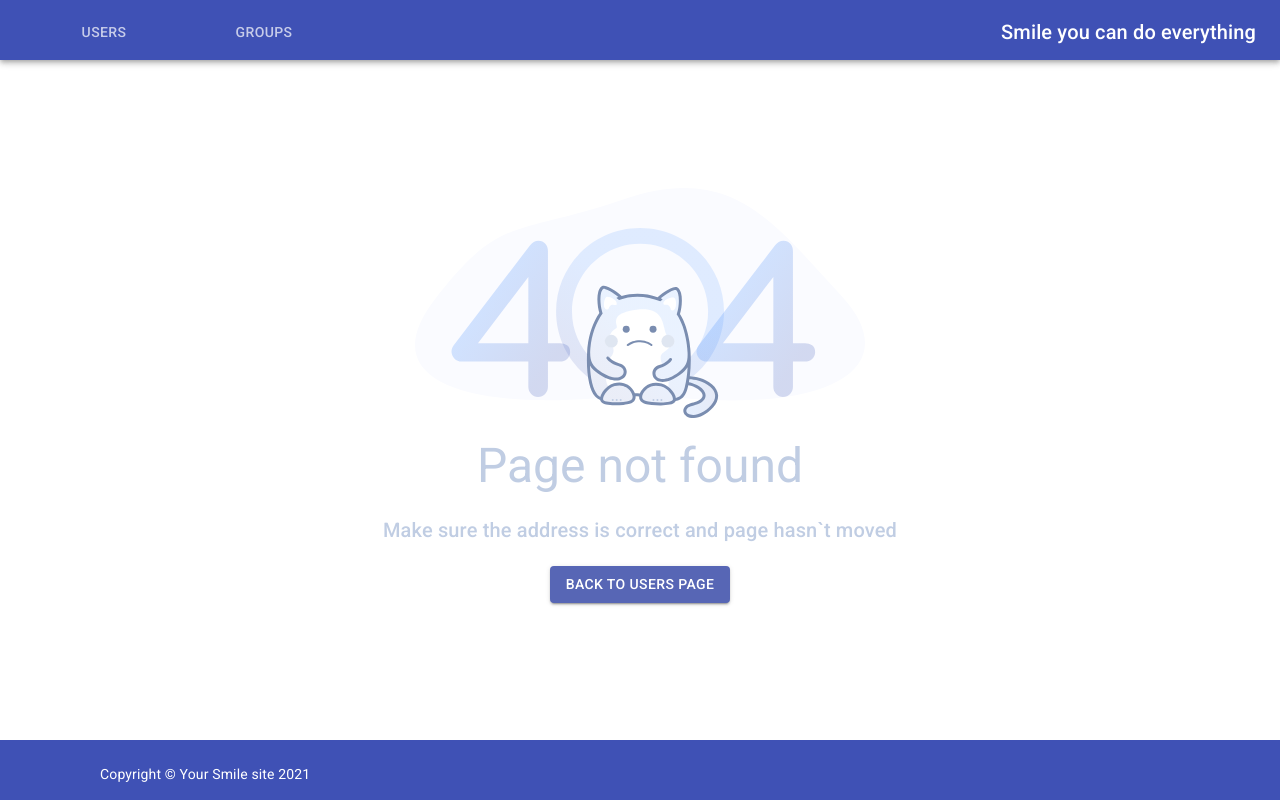
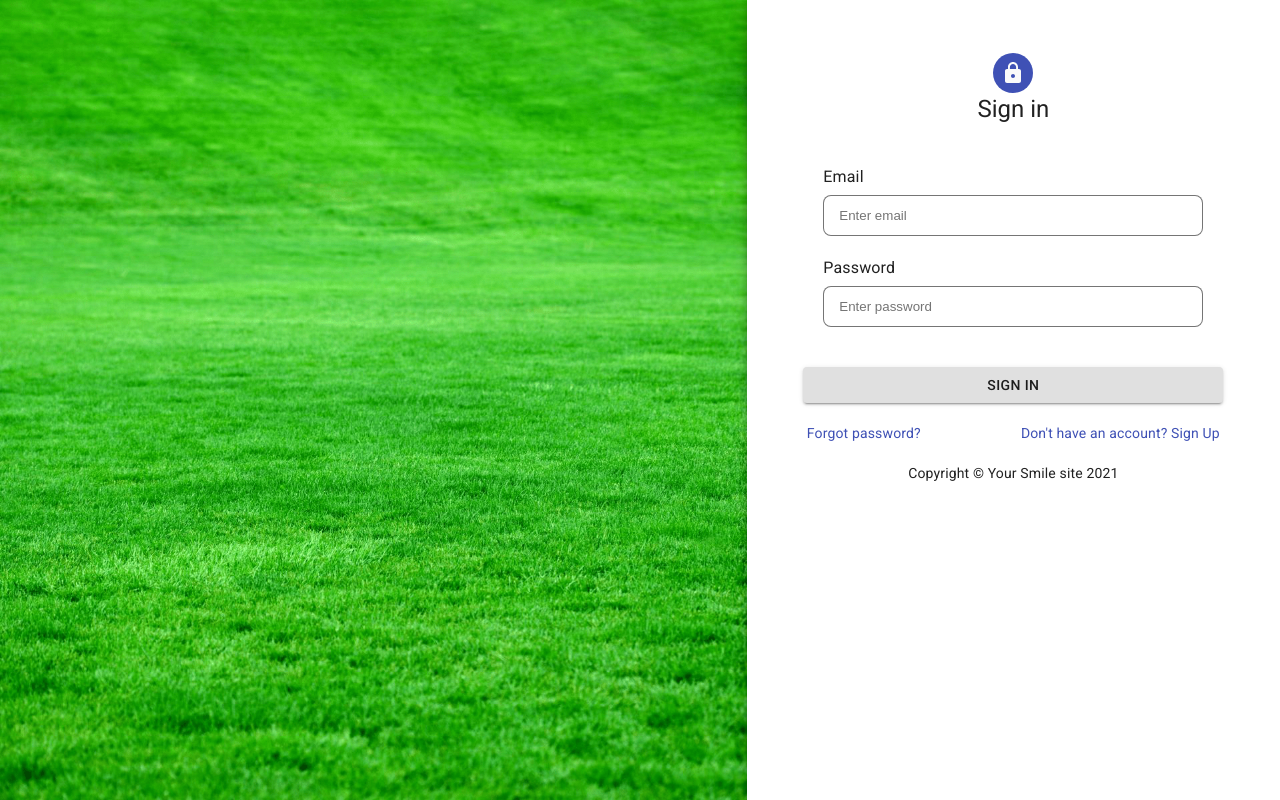
Before and after one commit to MrT1T/mern, a React (Create React App) app in the folder client/: page / in a window 1280 px wide. Before the commit this address had no page. Built offline with nearby package versions, Linux system fonts and the light colour scheme.

Commit message:
add signIn for front

```diff
--- a/client/src/App.js
+++ b/client/src/App.js
@@ -1,24 +1,8 @@
-import React from 'react';
-import { Route, Switch } from 'react-router-dom';
-import GroupsPage from './pages/groups';
-import UsersPage from './pages/users';
-import UserEditPage from './pages/user-edit';
-import Page from './component/page';
-import GroupEditPage from './pages/group-edit';
-import NotFound from './pages/not-found';
+import { useRoutes } from './hooks/use-routes';
 
 function App() {
-  return (
-    <Page>
-      <Switch>
-        <Route exact path="/users" component={UsersPage} />
-        <Route exact path="/user/:username" component={UserEditPage} />
-        <Route exact path="/groups" component={GroupsPage} />
-        <Route exact path="/group/:groupname" component={GroupEditPage} />
-        <Route exact path="/*" component={NotFound} />
-      </Switch>
-    </Page>
-  );
+  const routes = useRoutes(false);
+  return routes;
 }
 
 export default App;
--- /dev/null
+++ b/client/src/component/copyright/index.js
@@ -0,0 +1,17 @@
+import React from 'react';
+import { Typography } from '@material-ui/core';
+import PropTypes from 'prop-types';
+
+const Copyright = ({ className }) => (
+  <>
+    <Typography className={className} variant="body2">
+      Copyright &#169; Your Smile site 2021
+    </Typography>
+  </>
+);
+
+export default Copyright;
+
+Copyright.propTypes = {
+  className: PropTypes.string
+};
--- a/client/src/component/edit-field/index.js
+++ b/client/src/component/edit-field/index.js
@@ -17,6 +17,8 @@ const EditField = ({
   placeholder,
   value,
   name,
+  classNameInput,
+  type,
   onChange,
   error
 }) => {
@@ -27,6 +29,8 @@ const EditField = ({
         {fieldLabel}
       </Typography>
       <Input
+        type={type}
+        className={classNameInput}
         value={value}
         name={name}
         placeholder={placeholder}
@@ -42,7 +46,9 @@ export default EditField;
 EditField.propTypes = {
   fieldLabel: PropTypes.string,
   onChange: PropTypes.func,
+  classNameInput: PropTypes.string,
   value: PropTypes.string,
+  type: PropTypes.string,
   name: PropTypes.string,
   error: PropTypes.oneOfType([PropTypes.string, PropTypes.bool]),
   placeholder: PropTypes.string
--- a/client/src/component/input/index.js
+++ b/client/src/component/input/index.js
@@ -1,6 +1,7 @@
 import React from 'react';
 import PropTypes from 'prop-types';
 import { makeStyles } from '@material-ui/core';
+import classNames from 'classnames';
 
 const useStyles = makeStyles({
   input: {
@@ -15,6 +16,8 @@ export default function Input({
   name,
   value = '',
   placeholder = '',
+  className = '',
+  type = 'text',
   onChange
 }) {
   const classes = useStyles();
@@ -26,7 +29,8 @@ export default function Input({
     <input
       name={name}
       value={value}
-      className={classes.input}
+      type={type}
+      className={classNames(classes.input, className)}
       placeholder={placeholder}
       onChange={handleChange}
       id={name}
@@ -36,7 +40,9 @@ export default function Input({
 
 Input.propTypes = {
   name: PropTypes.string,
+  className: PropTypes.string,
   value: PropTypes.string,
+  type: PropTypes.string,
   placeholder: PropTypes.string,
   onChange: PropTypes.func
 };
--- a/client/src/component/page/_footer/index.js
+++ b/client/src/component/page/_footer/index.js
@@ -1,5 +1,6 @@
 import * as React from 'react';
-import { Box, makeStyles, Typography } from '@material-ui/core';
+import { Box, makeStyles } from '@material-ui/core';
+import Copyright from '../../copyright';
 
 const useStyles = makeStyles({
   footer: {
@@ -18,9 +19,7 @@ export default function Footer() {
   const classes = useStyles();
   return (
     <Box component="footer" className={classes.footer}>
-      <Typography className={classes.text} variant="body2">
-        Copyright &#169; Your Smile site 2021
-      </Typography>
+      <Copyright className={classes.text} />
     </Box>
   );
 }
--- a/client/src/helpers/validation.helper.js
+++ b/client/src/helpers/validation.helper.js
@@ -21,6 +21,18 @@ export function validateData(data, validator) {
   };
 }
 
+const emailValidate = (errors, email) => {
+  if (!email) {
+    errors.email = ERROR_MESSAGES.EMAIL_REQUIRED;
+  } else if (email) {
+    const isEmail = validEmailReg.test(email);
+    if (!isEmail) {
+      errors.email = ERROR_MESSAGES.EMAIL_NOT_VALID;
+    }
+  }
+  return errors;
+};
+
 export function validateUserEdit({ username, firstName, lastName, email }) {
   const errors = {};
   if (!username) {
@@ -34,17 +46,8 @@ export function validateUserEdit({ username, firstName, lastName, email }) {
   if (!lastName) {
     errors.lastName = ERROR_MESSAGES.LASTNAME_REQUIRED;
   }
-  if (!email) {
-    errors.email = ERROR_MESSAGES.EMAIL_REQUIRED;
-  }
-  if (email) {
-    const isEmail = validEmailReg.test(email);
-    if (!isEmail) {
-      errors.email = ERROR_MESSAGES.EMAIL_NOT_VALID;
-    }
-  }
 
-  return errors;
+  return emailValidate(errors, email);
 }
 
 export function validateGroupEdit({ name, title }) {
@@ -59,3 +62,13 @@ export function validateGroupEdit({ name, title }) {
 
   return errors;
 }
+
+export function validateSingIn({ email, password }) {
+  const errors = {};
+
+  if (!password) {
+    errors.password = ERROR_MESSAGES.TITLE_REQUIRED;
+  }
+
+  return emailValidate(errors, email);
+}
--- /dev/null
+++ b/client/src/hooks/use-routes.js
@@ -0,0 +1,30 @@
+import { Route, Switch } from 'react-router-dom';
+import React from 'react';
+import Page from '../component/page';
+import UsersPage from '../pages/users';
+import UserEditPage from '../pages/user-edit';
+import GroupsPage from '../pages/groups';
+import GroupEditPage from '../pages/group-edit';
+import SignIn from '../pages/sign-in';
+import NotFound from '../pages/not-found';
+
+export const useRoutes = (isAuth) => {
+  if (isAuth) {
+    return (
+      <Page>
+        <Switch>
+          <Route exact path="/users" component={UsersPage} />
+          <Route exact path="/user/:username" component={UserEditPage} />
+          <Route exact path="/groups" component={GroupsPage} />
+          <Route exact path="/group/:groupname" component={GroupEditPage} />
+          <Route exact path="/*" component={NotFound} />
+        </Switch>
+      </Page>
+    );
+  }
+  return (
+    <Switch>
+      <Route exact path="/*" component={SignIn} />
+    </Switch>
+  );
+};
--- /dev/null
+++ b/client/src/pages/sign-in/index.js
@@ -0,0 +1,138 @@
+import React, { useState } from 'react';
+import {
+  Avatar,
+  Box,
+  Button,
+  Grid,
+  Link,
+  makeStyles,
+  Paper,
+  Typography
+} from '@material-ui/core';
+import LockIcon from '@material-ui/icons/Lock';
+import Copyright from '../../component/copyright';
+import Background from '../../img/background.png';
+import EditField from '../../component/edit-field';
+import { validateData, validateSingIn } from '../../helpers/validation.helper';
+
+const useStyles = makeStyles({
+  container: {
+    height: '100vh'
+  },
+  leftSide: {
+    backgroundImage: `url(${Background})`,
+    backgroundRepeat: 'no-repeat',
+    backgroundSize: 'cover',
+    backgroundPosition: 'center'
+  },
+  rightSide: {
+    display: 'flex',
+    flexDirection: 'column',
+    alignItems: 'center',
+    paddingTop: '10%',
+    gap: '20px'
+  },
+  lock: {
+    backgroundColor: 'var(--azure-blue)',
+    margin: 'auto'
+  },
+  fieldsContainer: {
+    width: '420px'
+  },
+  fields: {
+    width: '380px'
+  },
+  link: {
+    display: 'flex',
+    gap: '100px'
+  },
+  button: {
+    width: '420px'
+  },
+  copyright: {
+    textAlign: 'center'
+  }
+});
+
+const SignIn = () => {
+  const classes = useStyles();
+
+  const [singInData, setSingInData] = useState({});
+  const [errors, setErrors] = useState({});
+
+  const handlerChangeSingInData = (name, value) => {
+    setSingInData((prevFormData) => ({
+      ...prevFormData,
+      [name]: value
+    }));
+
+    setErrors((prevErrors) => ({ ...prevErrors, [name]: null }));
+  };
+  const handlerSignIn = () => {
+    const resultSingIn = validateData(singInData, validateSingIn);
+
+    if (resultSingIn.isValid) {
+      console.log(singInData);
+    } else {
+      setErrors(resultSingIn.errors);
+    }
+  };
+  return (
+    <Grid container className={classes.container} component="main">
+      <Grid item xs={false} sm={4} md={7} className={classes.leftSide} />
+      <Grid item xs={12} sm={8} md={5} component={Paper} elevation={6} square>
+        <Box className={classes.rightSide}>
+          <Box>
+            <Avatar className={classes.lock}>
+              <LockIcon />
+            </Avatar>
+            <Typography component="h1" variant="h5">
+              Sign in
+            </Typography>
+          </Box>
+          <Box className={classes.fieldsContainer}>
+            <EditField
+              fieldLabel="Email"
+              placeholder="Enter email"
+              name="email"
+              type="email"
+              classNameInput={classes.fields}
+              onChange={handlerChangeSingInData}
+              value={singInData.email}
+              error={errors.email}
+            />
+            <EditField
+              fieldLabel="Password"
+              placeholder="Enter password"
+              name="password"
+              type="password"
+              classNameInput={classes.fields}
+              onChange={handlerChangeSingInData}
+              value={singInData.password}
+              error={errors.password}
+            />
+          </Box>
+          <Button
+            type="submit"
+            onClick={handlerSignIn}
+            className={classes.button}
+            variant="contained"
+          >
+            Sign In
+          </Button>
+          <Box className={classes.link}>
+            <Link href="/" variant="body2">
+              Forgot password?
+            </Link>
+            <Link href="/" variant="body2">
+              Don&apos;t have an account? Sign Up
+            </Link>
+          </Box>
+          <Copyright className={classes.copyright} />
+        </Box>
+      </Grid>
+    </Grid>
+  );
+};
+
+export default SignIn;
```
Also changed, not shown: client/src/img/background.png (added).
